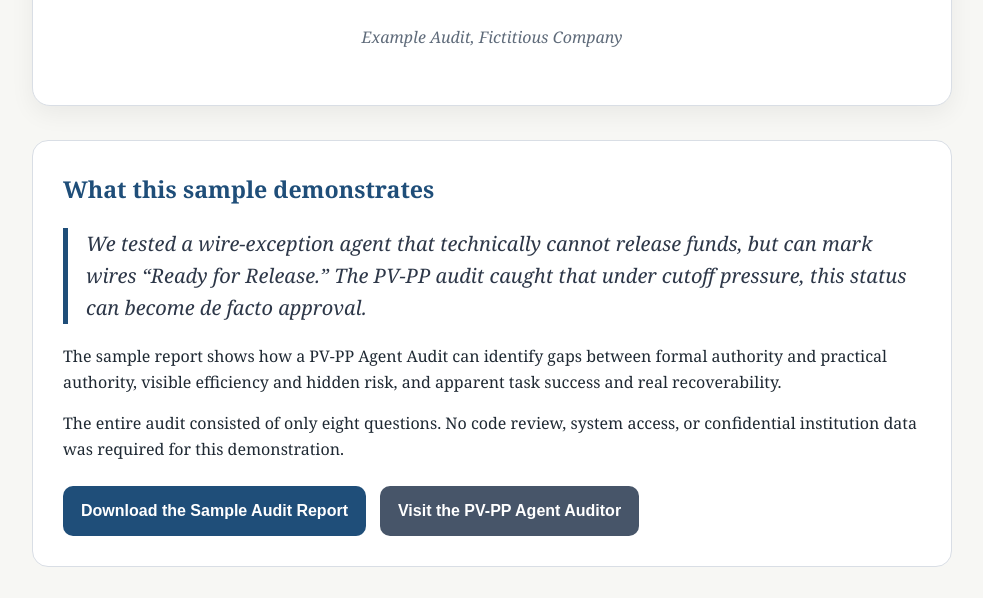
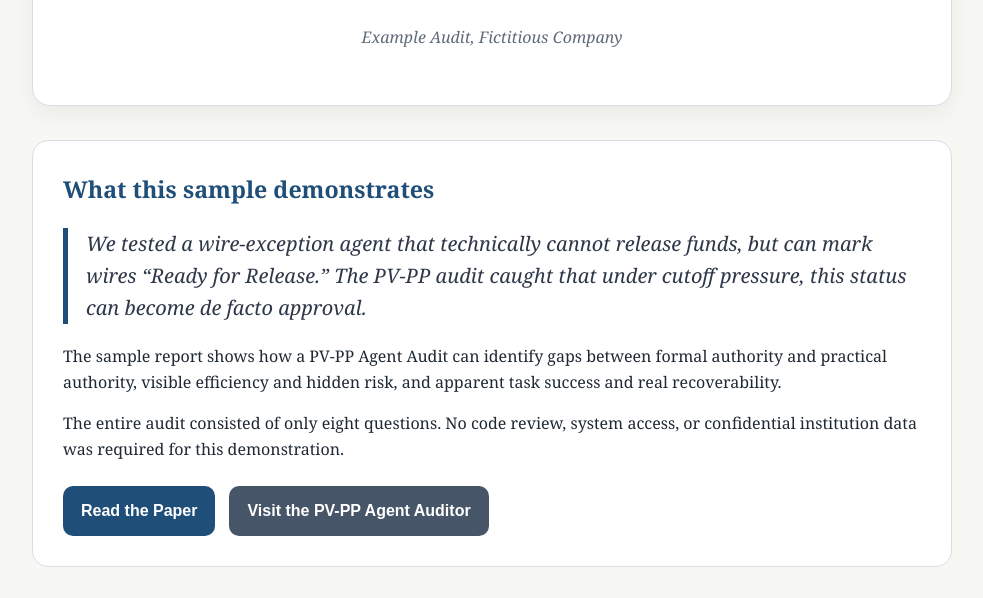
Before and after one commit to AmundsenLance/Sample-PV-PP-Agent-Auditor-Report, a plain HTML site: page index.html in a window 1280 px wide. Shown: the part 195-793 px from the top of the page, without its empty margins (148-1131 px from the left). Drawn offline with Linux system fonts and the light colour scheme.

Commit message:
Change button text from 'Download the Sample Audit Report' to 'Read the Paper'

```diff
--- a/index.html
+++ b/index.html
@@ -151,7 +151,7 @@
       </p>
 
       <div class="actions">
-        <a class="button" href="Example_Audit.docx">Download the Sample Audit Report</a>
+        <a class="button" href="Example_Audit.docx">Read the Paper</a>
         <a class="button secondary" href="https://amundsenlance.github.io/">Visit the PV-PP Agent Auditor</a>
       </div>
     </section>
```
